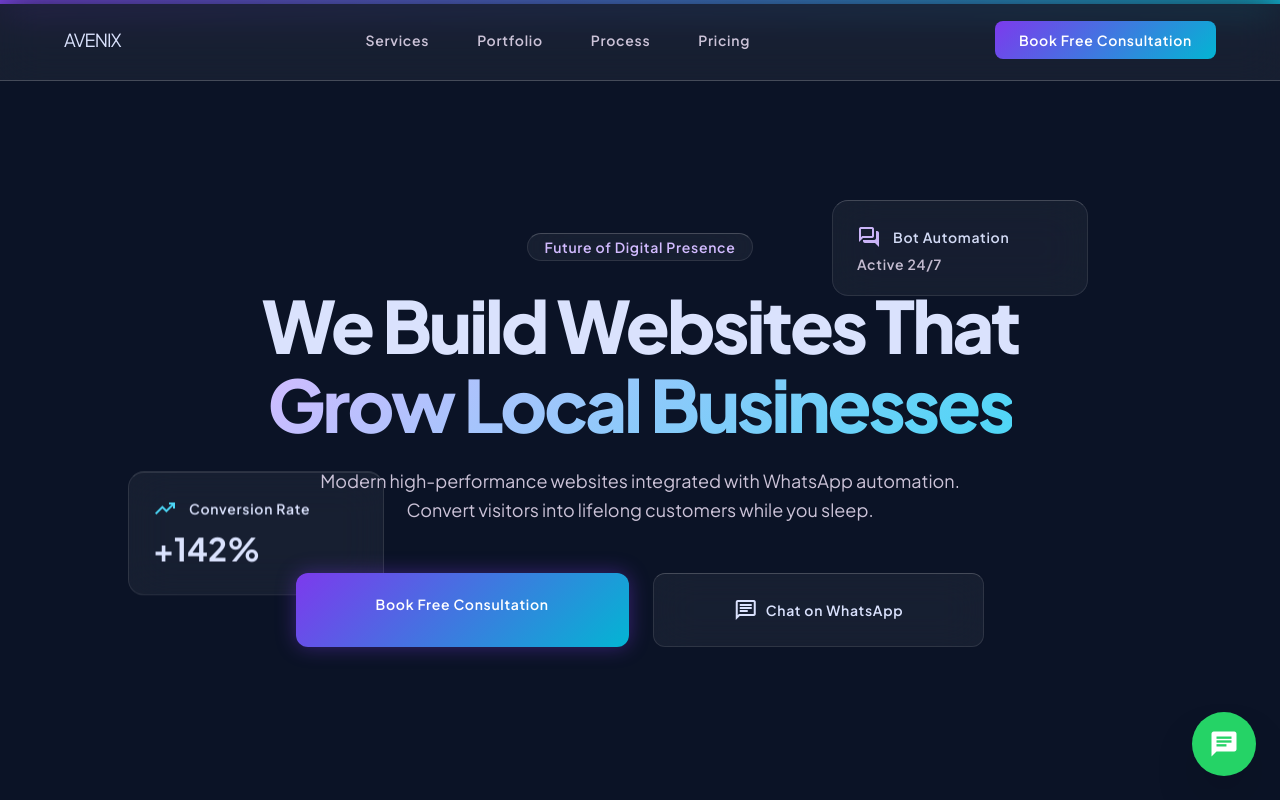
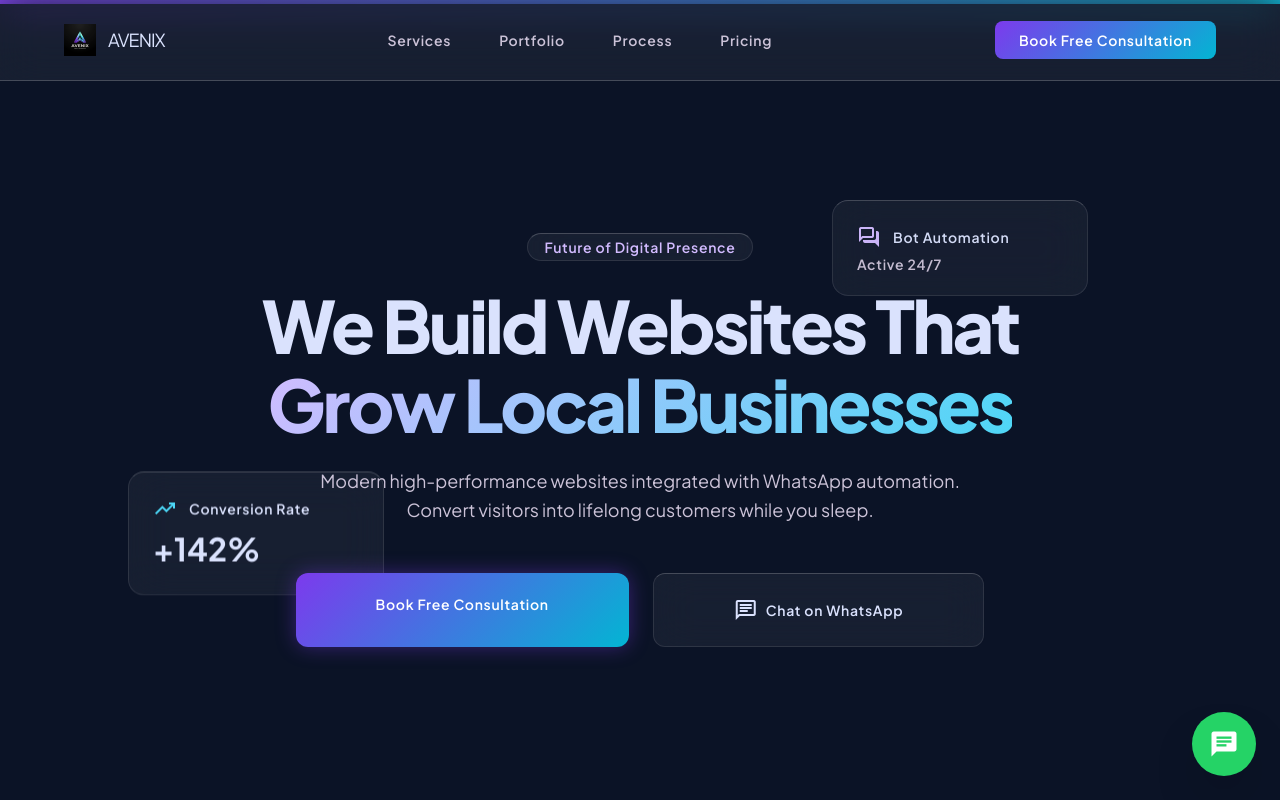
Before and after one commit to avenix-web/avenix, a React (Vite) app: page / in a window 1280 px wide. Shown: the top 800 px of the page. Built offline with nearby package versions, Linux system fonts and the light colour scheme.

Commit message:
chore: integrate Avenix logo into navbar and footer

```diff
--- a/src/components/Footer.jsx
+++ b/src/components/Footer.jsx
@@ -2,7 +2,10 @@ export default function Footer() {
   return (
     <footer className="w-full bg-surface border-t border-outline-variant py-lg">
       <div className="flex flex-col md:flex-row justify-between items-center px-margin-mobile md:px-margin-desktop max-w-7xl mx-auto gap-md">
-        <div className="font-display-sm text-primary">AVENIX</div>
+        <div className="flex items-center gap-sm font-display-sm text-primary">
+          <img src="/logo.png" alt="Avenix Logo" className="h-8 w-8 object-contain" />
+          <span>AVENIX</span>
+        </div>
         <div className="flex flex-wrap justify-center gap-lg">
           <a className="text-on-surface-variant hover:text-secondary transition-colors font-body-md text-body-md" href="#services">Services</a>
           <a className="text-on-surface-variant hover:text-secondary transition-colors font-body-md text-body-md" href="#portfolio">Case Studies</a>
--- a/src/components/Navbar.jsx
+++ b/src/components/Navbar.jsx
@@ -18,7 +18,10 @@ export default function Navbar() {
       }`}
     >
       <div className="flex justify-between items-center px-margin-mobile md:px-margin-desktop py-base max-w-full mx-auto h-20">
-        <a href="/" className="text-body-lg font-display-lg tracking-tighter text-on-surface hover:opacity-90 transition-opacity">AVENIX</a>
+        <a href="/" className="flex items-center gap-sm text-body-lg font-display-lg tracking-tighter text-on-surface hover:opacity-90 transition-opacity">
+          <img src="/logo.png" alt="Avenix Logo" className="h-8 w-8 object-contain" />
+          <span>AVENIX</span>
+        </a>
         <div className="hidden md:flex gap-lg items-center">
           <a className="text-on-surface-variant hover:text-primary transition-colors font-label-md text-label-md" href="/#services">Services</a>
           <a className="text-on-surface-variant hover:text-primary transition-colors font-label-md text-label-md" href="/#portfolio">Portfolio</a>
```
Also changed, not shown: public/logo.png (added).
